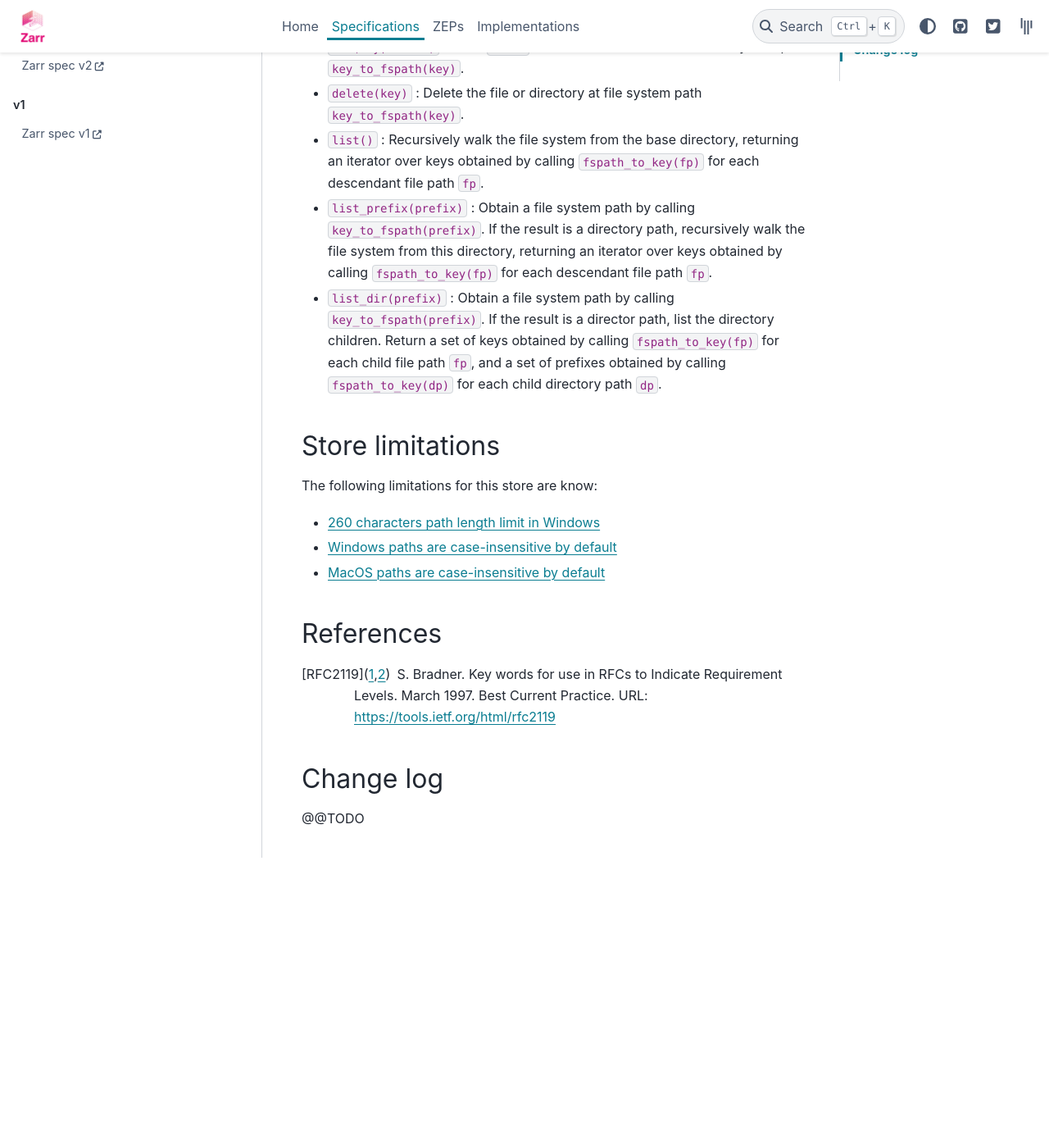
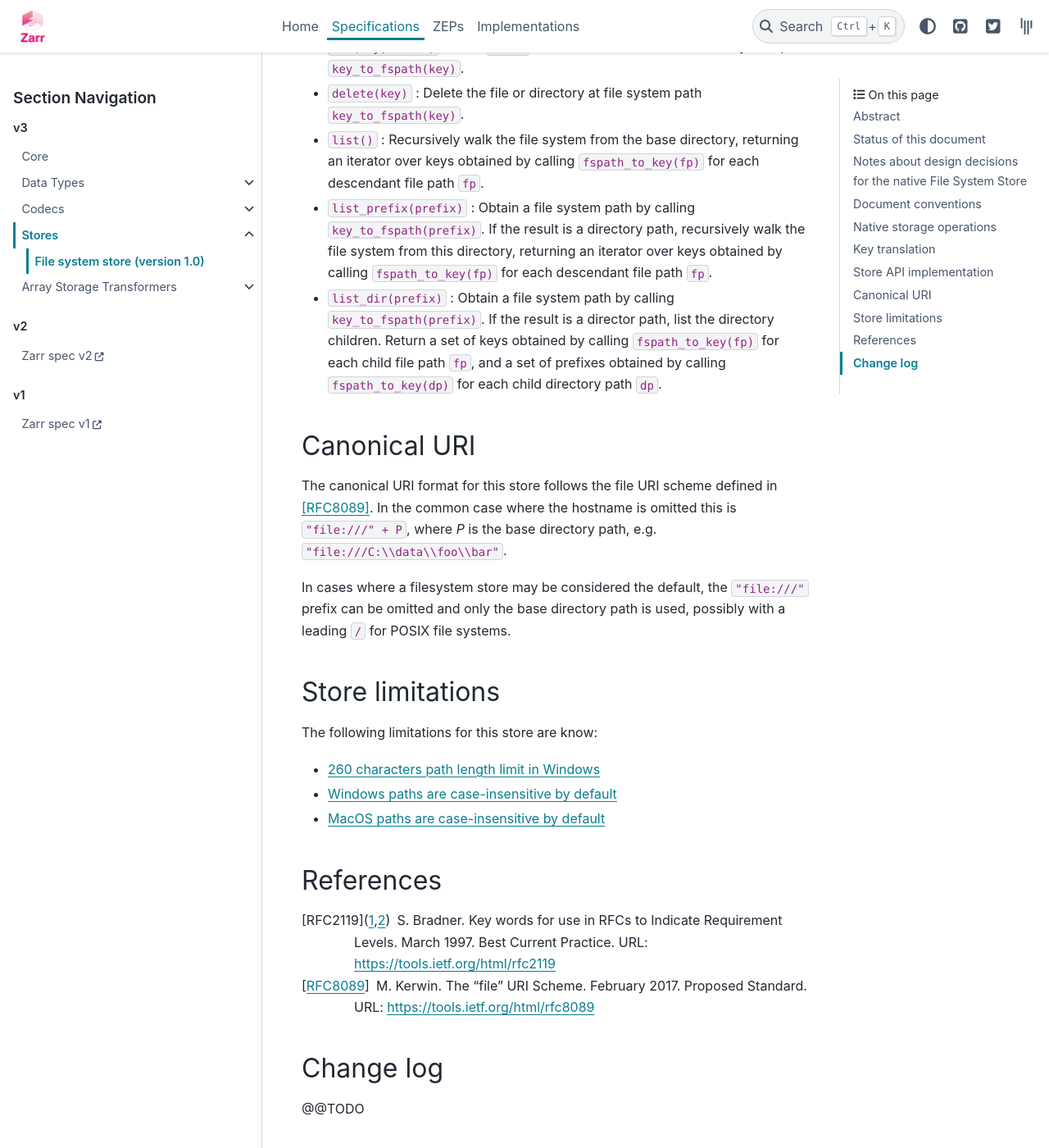
Before and after one commit to zarr-developers/zarr-specs, a Sphinx documentation site: the page built from docs/v3/stores/filesystem/v1.0.rst, in a window 1280 px wide and 1400 px high, scrolled down 3494 px. Shown: the whole window at 82% size. Built offline with Sphinx 7.4.7 and the PyData theme 0.15.4, drawn with Linux system fonts in a browser that asks for light colours; a script that is not in the unit is left out; before the commit the page ends 4540 px from its top, so only the background shows below that.

Commit message:
add canonical URI format to open stores

```diff
--- a/docs/v3/core/v3.0.rst
+++ b/docs/v3/core/v3.0.rst
@@ -1129,6 +1129,9 @@ interface`_ subsection. The store interface can be implemented using a
 variety of underlying storage technologies, described in the
 subsection on `Store implementations`_.
 
+Additionally, a store should specify a canonical URI format that can be used to
+identify nodes in this store. Implementations should use the specified formats
+when opening a Zarr hierarchy to automatically determine the appropriate store.
 
 .. _abstract-store-interface:
 
--- a/docs/v3/stores/filesystem/v1.0.rst
+++ b/docs/v3/stores/filesystem/v1.0.rst
@@ -182,6 +182,19 @@ in the section above.
   directory path ``dp``.
 
 
+Canonical URI
+=============
+
+The canonical URI format for this store follows the file URI scheme defined in
+[RFC8089]_. In the common case where the hostname is omitted this is
+``"file:///" + P``, where `P` is the base directory path, e.g.
+``"file:///C:\\data\\foo\\bar"``.
+
+In cases where a filesystem store may be considered the default, the
+``"file:///"`` prefix can be omitted and only the base directory path is used,
+possibly with a leading ``/`` for POSIX file systems.
+
+
 Store limitations
 =================
 
@@ -199,6 +212,9 @@ References
    Requirement Levels. March 1997. Best Current Practice. URL:
    https://tools.ietf.org/html/rfc2119
 
+.. [RFC8089] M. Kerwin. The "file" URI Scheme. February 2017. Proposed Standard.
+   URL: https://tools.ietf.org/html/rfc8089
+
 
 Change log
 ==========
```
